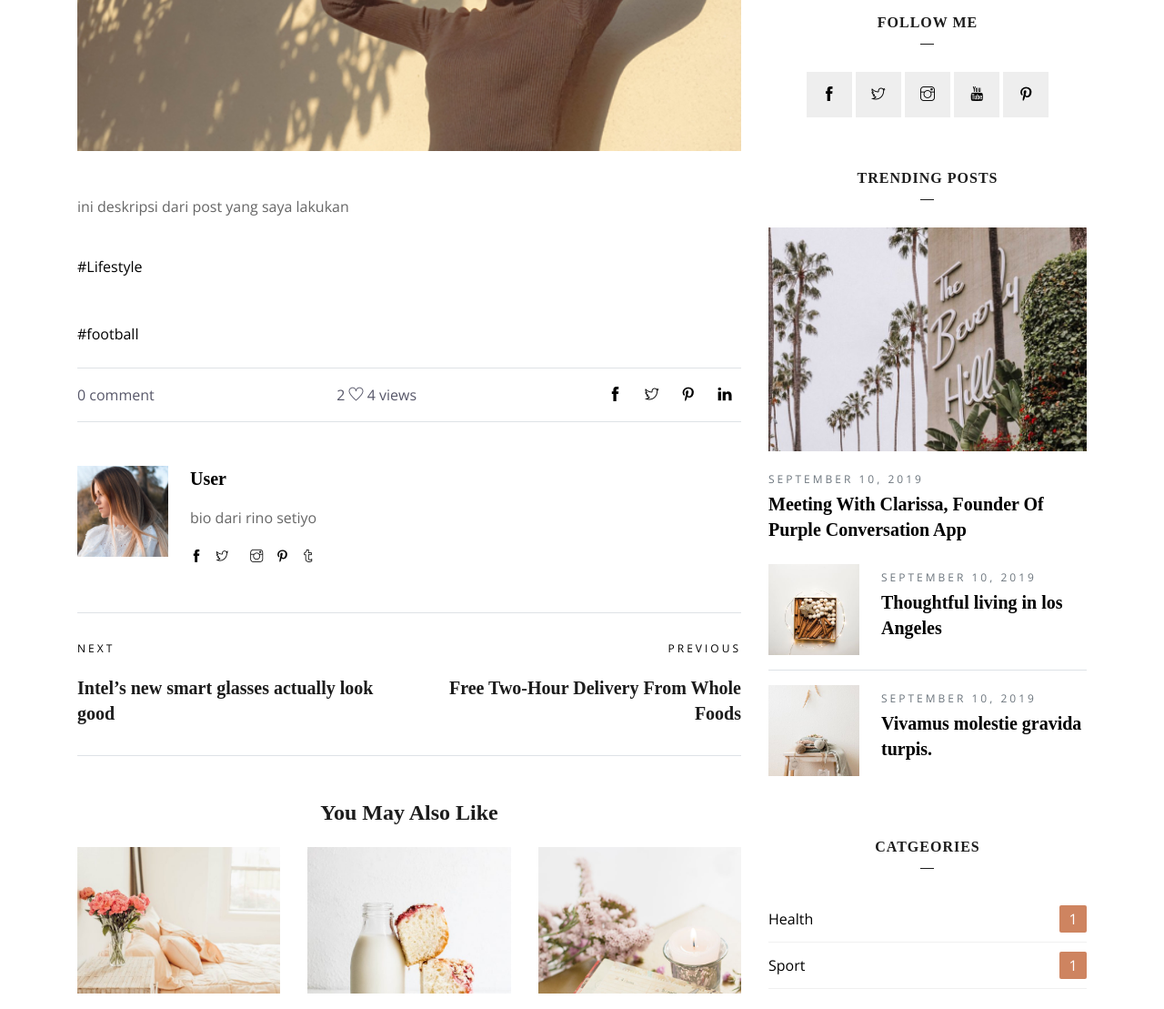
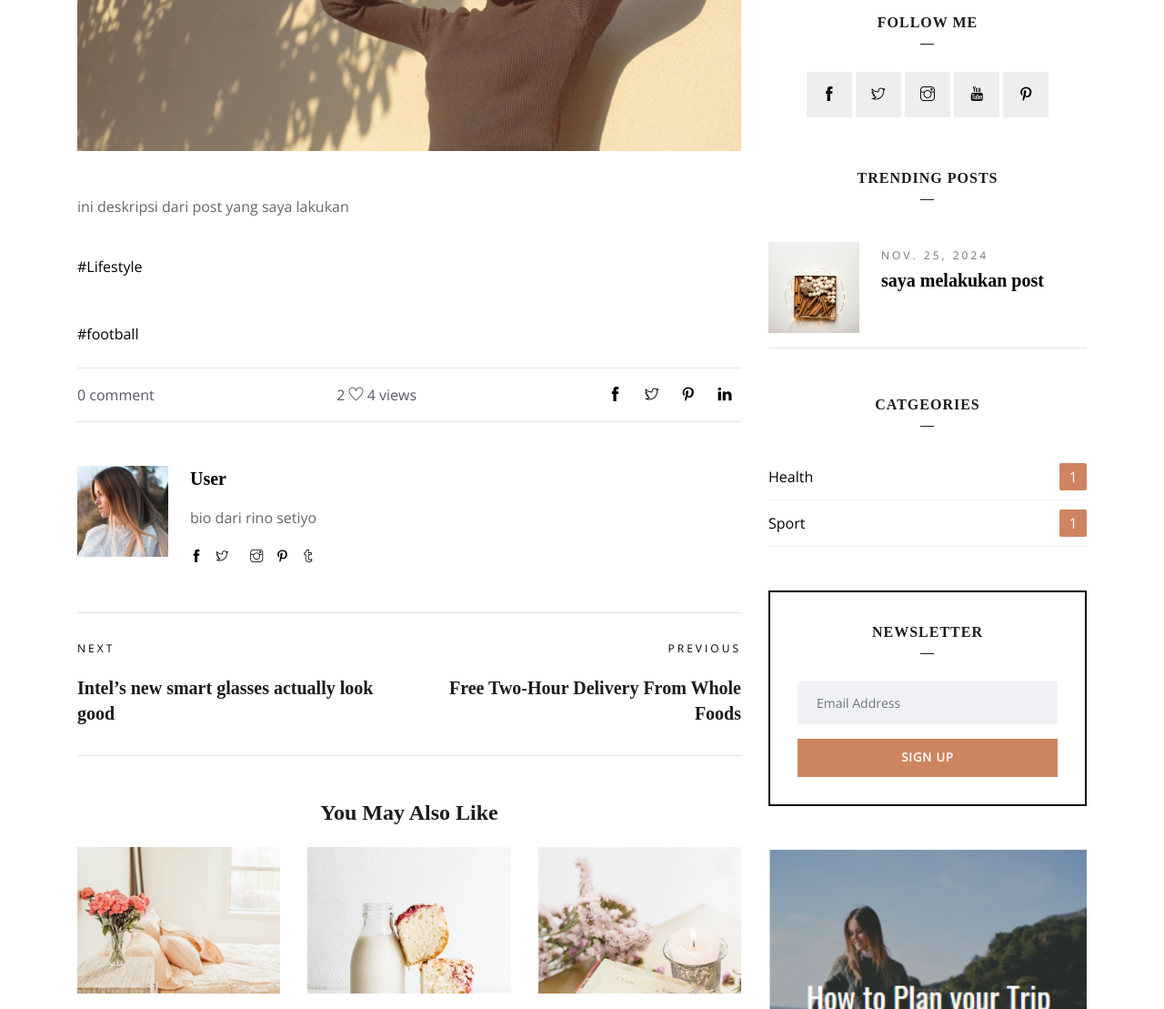
Before and after one commit to rinosetiyo/project-idx-blogapp, a Django app: a page that uses mysite/templates/single-post.html in a window 1280 px wide. Shown: the part 583-1692 px from the top of the page at 91% size. Run offline with Django 5.2, Linux system fonts and the light colour scheme; data comes from the database, SQL or seed files in the repository; both versions use the stored data as it was after the commit; some libraries are stand-ins or nearby versions; some web fonts are replaced.

Commit message:
Comments (completed) 25/11/2024

```diff
--- a/mysite/apps/views.py
+++ b/mysite/apps/views.py
@@ -24,6 +24,7 @@ def index(request):
 
 def post_detail(request, slug):
     post = get_object_or_404(Post, slug=slug)
+    post_by_author = Post.objects.filter(author=post.author).order_by('-date_posted')
     categories =  Category.objects.all()
     comment_form = CommentForm()
     comments = Comment.objects.filter(post=post, parent=None)
@@ -57,6 +58,7 @@ def post_detail(request, slug):
         'comment_form': comment_form,
         'comments': comments,
         'comment_count': comment_count,
+        'post_by_author': post_by_author,
     }
     return render(request, 'single-post.html', context)
 
--- a/mysite/templates/single-post.html
+++ b/mysite/templates/single-post.html
@@ -130,54 +130,41 @@
                             </div>
                         </div>
                     </div>
-                    {% comment %} comment render {% endcomment %}
+
                    {% comment %} comment render {% endcomment %}
                    {% if comments %}
-                    <div class="comment-area my-5">
-                        <h3 class="mb-4 text-center">{{ comment_count }} Comment{{ comment_count | pluralize }}</h3>
+                   <h4 class="text-center widget-title">{{comment_count}} Comment{{comment_count|pluralize}}</h4>
                    {% for comment in comments %}
-                        <div class="comment-area
-                    -box media mb-4">
-                            <img alt="" src="images/blog-user-2.jpg" class="img-fluid float-left mr-3 mt-2">
-
-                            <div class="media-body ml-4">
-                                <h4 class="mb-0">{{comment.name}}</h4>
-                                <span class="date-comm font-sm text-capitalize text-color"><i
-                                        class="ti-time mr-2"></i>{{comment.date_posted|date}}</span>
-
-                                <div class="comment-content mt-3">
-                                    <
-                    p>{{comment.content}}</p>
+                   <div class="sidebar-widget mb-5 ">
+                       <div class="sidebar-post-item-big">
+                           <div class="mt-3 media-body">
+                               <span class="text-muted letter-spacing
+                text-uppercase font-sm">{{comment.name}} | {{comment.date_posted|date}}</span>
+                               <p>{{comment.content}}</p>
                            </div>
                            <div class="comment-meta mt-4 mt-lg-0 mt-md-0">
                                <a href="#" class="text-underline" data-toggle="modal" data-target="#replyModal{{ comment.id }}">Reply</a>
                            </div>
                        </div>
-
-                            <!-- Replies are indented -->
                        {% for reply in comment.replies.all %}
-                            <div class="media-body ml-4 pl-4 border-left">
-                                <h4 class="mb-0">{{reply.name}}</h4>
-                                <span class="date-comm font-sm text-capitalize text-color"><i
-                                        class="ti-time mr-2"></i>{{reply.date_posted|date}}</span>
-
-                                <div class="comment-content mt-3">
+                       <div class="media border-bottom py
+               -3 sidebar-post-item">
+                           <a href="#"><img class="mr-4" src="images/news/thumb-1.jpg" alt=""></a>
+                           <div class="media-body">
+                               <span class="text-muted letter-spacing text-uppercase font-sm">{{reply.name}} | {{reply.date_posted|date}}</span>
                                <p>{{reply.content}}</p>
                            </div>
-
                        </div>
                        {% endfor %}
-                        </div>
-
                        <!-- Reply Modal -->
-                        <div class="modal fade" id="replyModal{{ comment.id }}" tabindex="-1" role="dialog
-                    " aria-labelledby="replyModalLabel{{ comment.id }}" aria-hidden="true">
+                       <div class="modal fade" id="replyModal{{ comment.id }}" tabindex="-1" role="dialog" aria-labelledby="replyModalLabel{{ comment.id }}" aria-hidden="true">
                            <div class="modal-dialog" role="document">
                                <div class="modal-content">
                                    <div class="modal-header">
                                        <h5 class="modal-title" id="replyModalLabel{{ comment.id }}">Reply to {{ comment.name }}</h5>
                                        <button type="button" class="close" data-dismiss="modal" aria-label="Close">
-                                            <span aria-hidden="true">&times;</span>
+                                           <span aria-hidden="true">&times
+               ;</span>
                                        </button>
                                    </div>
                                    <div class="modal-body">
@@ -185,8 +172,7 @@
                                            {% csrf_token %}
                                            <div class="row">
                                                <div class="col-lg-12">
-                                                    <textarea class="form-control mb-3" name="content" id="content" cols="30" rows="5"
-                                                        placeholder="Comment here..."></textarea>
+                                                   <textarea class="form-control mb-3" name="content" id="content" cols="30" rows="5" placeholder="Comment here..."></textarea>
                                                </div>
                                                <div class="col-md-6">
                                                    <div class="form-group">
@@ -207,13 +193,14 @@
                                </div>
                            </div>
                        </div>
+                   </div>
                    {% endfor %}
-                    </div>
                {% else %}
                    <div class="comment-area my-5">
                        <h3 class="mb-4 text-center">No Comments</h3>
                    </div>
                {% endif %}
+
                     {% comment %} end comment render {% endcomment %}
                     {% comment %} start comment {% endcomment %}
                     <form class="comment-form mb-5 gray-bg p-5" method="post" action="#" enctype="multipart/form-data">
@@ -269,34 +256,15 @@
                             <div class="sidebar-widget mb-5 ">
                                 <h4 class="text-center widget-title">Trending Posts</h4>
 
-                                <div class="sidebar-post-item-big">
-                                    <a href="blog-single.html"><img src="images/news/img-1.jpg" alt=""
-                                            class="img-fluid"></a>
-                                    <div class="mt-3 media-body">
-                                        <span class="text-muted letter-spacing text-uppercase font-sm">September 10,
-                                            2019</span>
-                                        <h4><a href="blog-single.html">Meeting With Clarissa, Founder Of Purple
-                                                Conversation App</a></h4>
-                                    </div>
-                                </div>
-
+                                {% for by_author in  post_by_author %}
                                 <div class="media border-bottom py-3 sidebar-post-item">
                                     <a href="#"><img class="mr-4" src="images/news/thumb-1.jpg" alt=""></a>
                                     <div class="media-body">
-                                        <span class="text-muted letter-spacing text-uppercase font-sm">September 10,
-                                            2019</span>
-                                        <h4><a href="blog-single.html">Thoughtful living in los Angeles</a></h4>
+                                        <span class="text-muted letter-spacing text-uppercase font-sm">{{by_author.date_posted|date}}</span>
+                                        <h4><a href="blog-single.html">{{by_author.title}}</a></h4>
                                     </div>
                                 </div>
-
-                                <div class="media py-3 sidebar-post-item">
-                                    <a href="#"><img class="mr-4" src="images/news/thumb-2.jpg" alt=""></a>
-                                    <div class="media-body">
-                                        <span class="text-muted letter-spacing text-uppercase font-sm">September 10,
-                                            2019</span>
-                                        <h4><a href="blog-single.html">Vivamus molestie gravida turpis.</a></h4>
-                                    </div>
-                                </div>
+                                {% endfor %}
                             </div>
 
 
@@ -330,27 +298,4 @@
     </section>
 
 
-
-
-{% comment %} reply modal {% endcomment %}
-<!-- Button trigger modal -->
-  <!-- Modal -->
-  <div class="modal fade" id="exampleModal" tabindex="-1" aria-labelledby="exampleModalLabel" aria-hidden="true">
-    <div class="modal-dialog">
-      <div class="modal-content">
-        <div class="modal-header">
-          <h1 class="modal-title fs-5" id="exampleModalLabel">Modal title</h1>
-          <button type="button" class="btn-close" data-bs-dismiss="modal" aria-label="Close"></button>
-        </div>
-        <div class="modal-body">
-          ...
-        </div>
-        <div class="modal-footer">
-          <button type="button" class="btn btn-secondary" data-bs-dismiss="modal">Close</button>
-          <button type="button" class="btn btn-primary">Save changes</button>
-        </div>
-      </div>
-    </div>
-  </div>
-{% comment %} end reply modal {% endcomment %}
 {% include "includes/footer.html" %}
```
Also changed, not shown: README.md, mysite/apps/static/images/default/blogpost.jpeg (added), mysite/db.sqlite3. Lines whose indentation alone changed are shown as unchanged.
